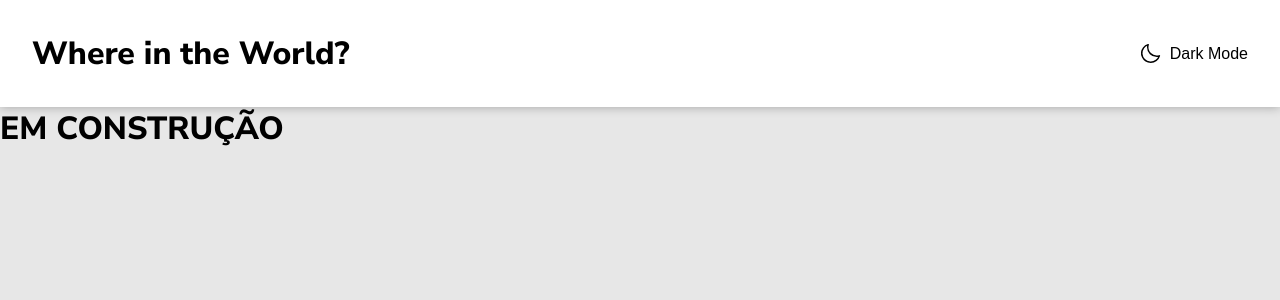
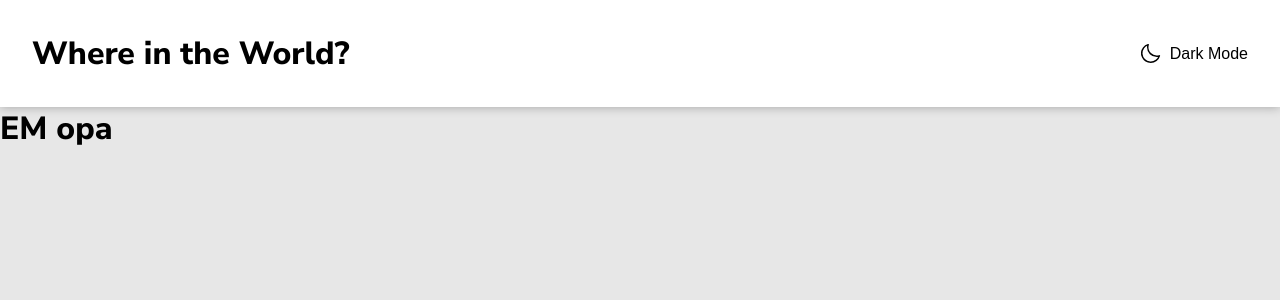
Before and after one commit to Rubensjuniors/country-app, a React (Vite) app: page /Pakistan in a window 1280 px wide. Shown: the top 300 px of the page. Built offline with nearby package versions, Linux system fonts and the light colour scheme.

Commit message:
feat: page de informações dos cardes

```diff
--- a/src/Page/CardInfo/InfoCard.tsx
+++ b/src/Page/CardInfo/InfoCard.tsx
@@ -3,7 +3,7 @@
 const InfoCard = () => {
   return (
     <>
-      <h1>EM CONSTRUÇÃO</h1>
+      <h1>EM opa</h1>
     </>
   )
 }
```
